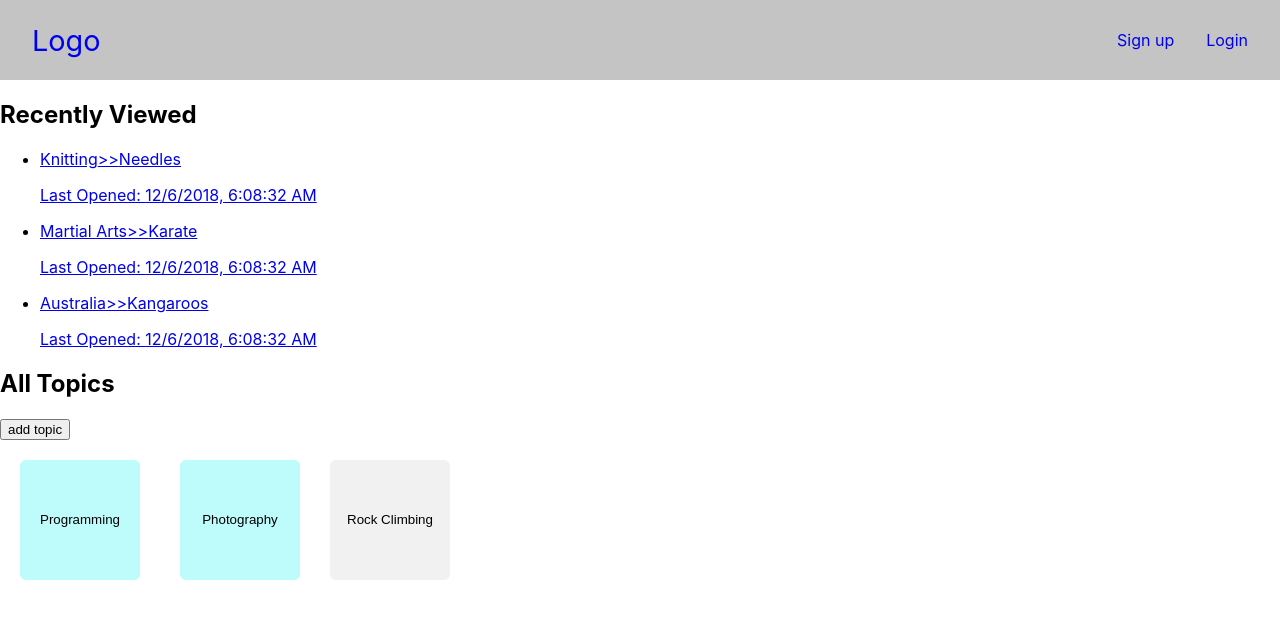
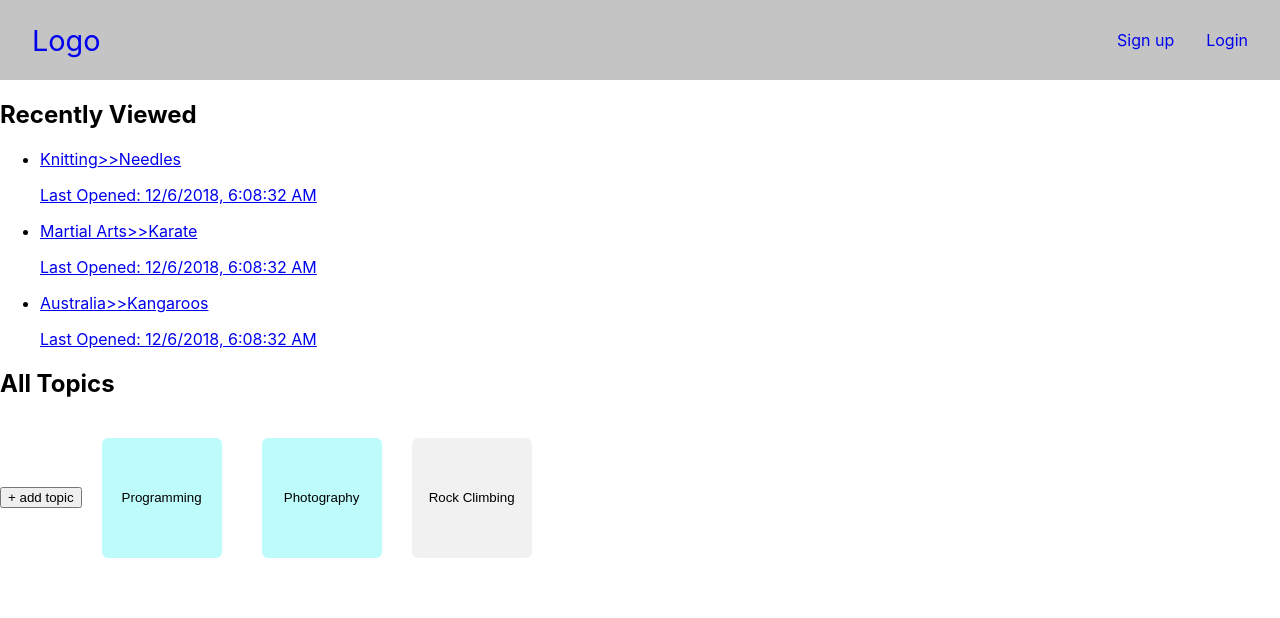
Before and after one commit to morgannewman/knowted, a React (Create React App) app: page /dashboard in a window 1280 px wide. Shown: the top 618 px of the page. Built offline with nearby package versions, Linux system fonts and the light colour scheme; no server answers.

Commit message:
adding initial topics button form

```diff
--- a/src/app/Dashboard/AllTopicsContainer.js
+++ b/src/app/Dashboard/AllTopicsContainer.js
@@ -1,6 +1,8 @@
 import React from 'react';
+
 import Folder from './Folder';
 import Topic from './Topic';
+import AddTopic from './AddTopic';
 
 //FIXME: remove hard coded references
 import TopicsData from '../../db/topicsData';
@@ -10,8 +12,7 @@ class AllTopicsContainer extends React.Component {
   render() {
     return (
       <React.Fragment>
-        <button onClick={() => console.log('add a topic')}>add topic</button>
-        <br />
+        <AddTopic />
         {FoldersData.map((folder, index) => {
           return <Folder title={folder.title} key={index} id={folder.id} />;
         })}
```
Also changed, not shown: src/app/Dashboard/AddTopicForm.js (added, +19 -0 lines).
